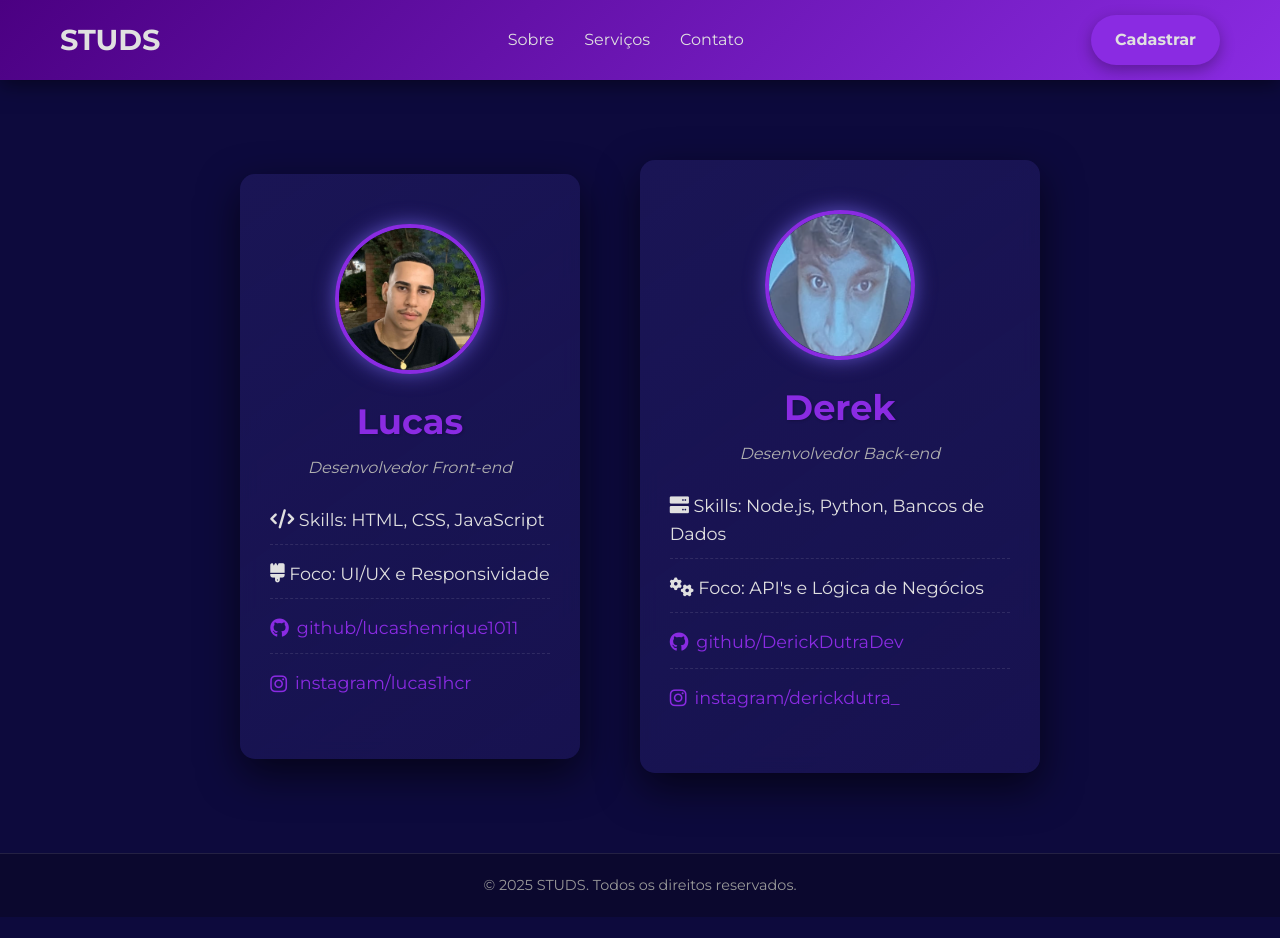
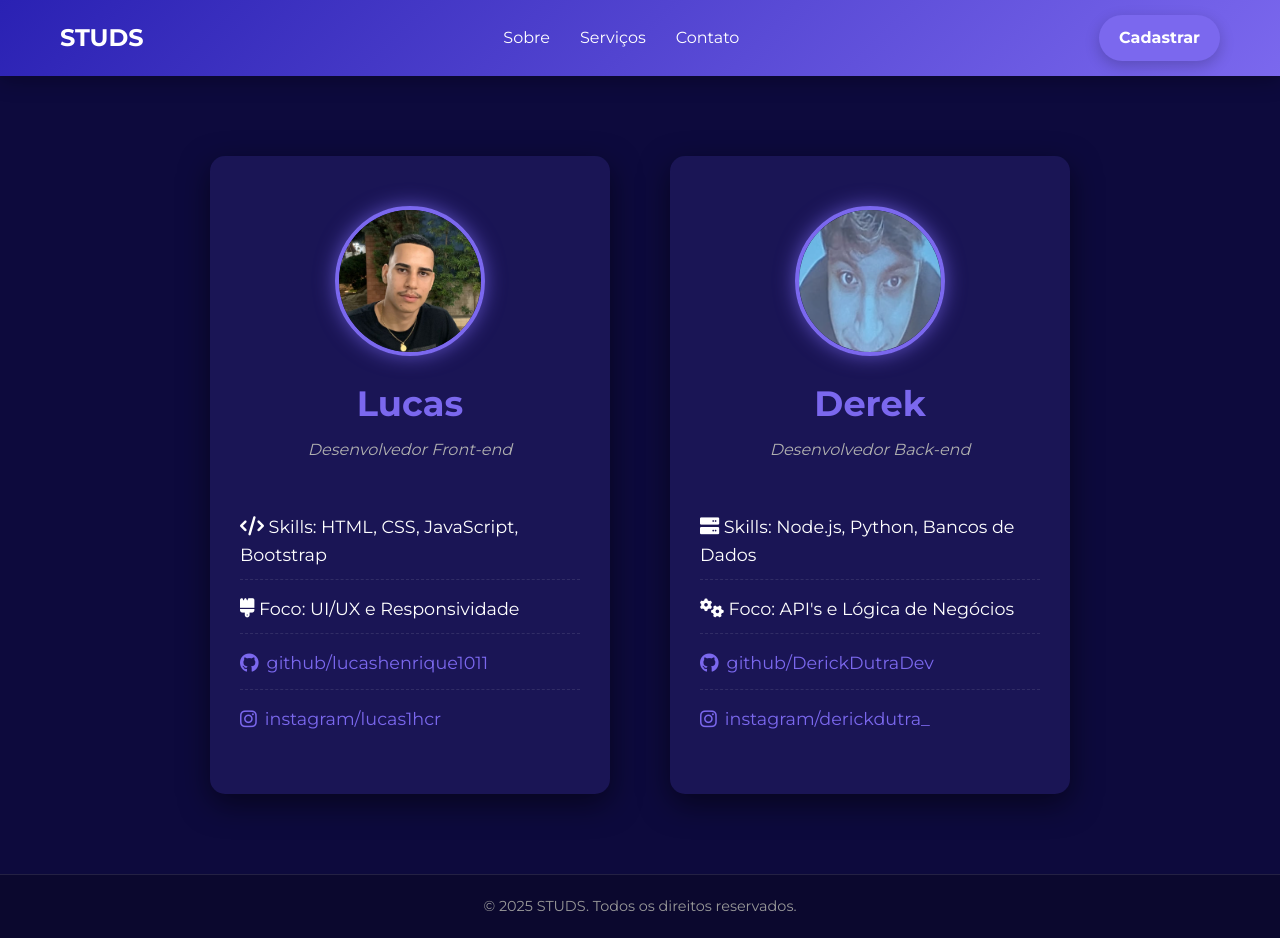
Before and after one commit to DerickDutraDev/studs, a plain HTML site: page front-end/html/contato.html in a window 1280 px wide. Before the commit the page ends 917 px from the top, so only its background shows below. Drawn offline with Linux system fonts and the light colour scheme.

Commit message:
melhoria sobre/contato

```diff
--- a/front-end/css/contato.css
+++ b/front-end/css/contato.css
@@ -1,11 +1,16 @@
+/*
+ * Ajuste de CSS para a página 'Contato'
+ * Utiliza as mesmas variáveis e estilos do CSS principal para consistência.
+ */
+
 /* Definição de cores e fontes usando variáveis */
 :root {
-    --primary-color: #4B0082; /* Roxo-escuro */
-    --secondary-color: #8A2BE2; /* Roxo-azulado */
-    --bg-color: #0d0a3d; /* Roxo-muito-escuro */
-    --text-color: #e0e0e0; /* Cinza-claro */
-    --form-bg-color: #1a1555; /* Roxo-azulado-escuro */
-    --input-bg-color: #2e268a; /* Roxo-azulado-claro */
+    --primary-color: #2a21b3;
+    --secondary-color: #7b68ee;
+    --bg-color: #0d0a3d;
+    --text-color: #ffffff;
+    --form-bg-color: #1a1555;
+    --input-bg-color: #2e268a;
     --font-family: 'Montserrat', sans-serif;
 }
 
@@ -21,14 +26,14 @@ body {
     background-color: var(--bg-color);
     color: var(--text-color);
     line-height: 1.6;
-    overflow-x: hidden; /* Previne scroll horizontal */
+    overflow-x: hidden;
 }
 
 /* Estilos do cabeçalho */
 .main-header {
     background: linear-gradient(135deg, var(--primary-color), var(--secondary-color));
     padding: 15px 0;
-    box-shadow: 0 4px 20px rgba(0, 0, 0, 0.5);
+    box-shadow: 0 4px 20px rgba(0, 0, 0, 0.3);
     position: sticky;
     top: 0;
     z-index: 1000;
@@ -44,15 +49,15 @@ body {
 }
 
 .logo {
-    font-size: 1.8rem;
+    font-size: 1.5rem;
     font-weight: 700;
     text-decoration: none;
     color: var(--text-color);
-    transition: transform 0.3s ease;
+    transition: none;
 }
 
 .logo:hover {
-    transform: scale(1.05);
+    transform: none;
 }
 
 .nav-menu {
@@ -64,30 +69,30 @@ body {
     font-size: 1rem;
     text-decoration: none;
     color: var(--text-color);
-    transition: color 0.3s ease, border-bottom 0.3s ease;
+    transition: color 0.3s ease-in-out;
 }
 
 .nav-link:hover {
     color: #c9c9ff;
-    border-bottom: 2px solid #c9c9ff;
-    padding-bottom: 2px;
+    border-bottom: none;
+    padding-bottom: 0;
 }
 
 .cta-button {
     background-color: var(--secondary-color);
     color: var(--text-color);
-    padding: 12px 24px;
+    padding: 10px 20px;
     border-radius: 50px;
     text-decoration: none;
     font-weight: 700;
-    transition: transform 0.3s ease, background-color 0.3s ease, box-shadow 0.3s ease;
-    box-shadow: 0 5px 15px rgba(0, 0, 0, 0.3);
+    transition: transform 0.3s ease-in-out, background-color 0.3s ease;
+    box-shadow: 0 5px 15px rgba(0, 0, 0, 0.2);
 }
 
 .cta-button:hover {
     background-color: #9370db;
-    transform: translateY(-5px);
-    box-shadow: 0 10px 25px rgba(0, 0, 0, 0.4);
+    transform: translateY(-3px);
+    box-shadow: 0 8px 20px rgba(0, 0, 0, 0.3);
 }
 
 /* --- Estilos da seção principal (Contato) --- */
@@ -95,7 +100,7 @@ main {
     display: flex;
     min-height: calc(100vh - 80px - 100px);
     flex-wrap: wrap;
-    align-items: center;
+    align-items: stretch; /* Garante que os cards tenham a mesma altura */
     justify-content: center;
     gap: 60px;
     padding: 80px 20px;
@@ -105,18 +110,22 @@ main {
     background-color: var(--form-bg-color);
     padding: 50px 30px;
     border-radius: 15px;
-    box-shadow: 0 15px 40px rgba(0, 0, 0, 0.6);
+    box-shadow: 0 10px 30px rgba(0, 0, 0, 0.5);
     width: 100%;
     max-width: 400px;
     text-align: center;
-    transition: transform 0.4s ease, box-shadow 0.4s ease;
-    background: linear-gradient(145deg, var(--form-bg-color), rgba(26, 21, 85, 0.8));
-    backdrop-filter: blur(10px);
+    transition: transform 0.3s ease, box-shadow 0.3s ease;
+    background: var(--form-bg-color);
+    backdrop-filter: none;
+
+    /* NOVO: Transforma o box em um container flexível de coluna */
+    display: flex;
+    flex-direction: column;
 }
 
 .perfil-box:hover {
-    transform: translateY(-10px);
-    box-shadow: 0 15px 40px rgba(0, 0, 0, 0.6), 0 0 40px var(--secondary-color); /* Adiciona o brilho roxo-azulado */
+    transform: translateY(-5px);
+    box-shadow: 0 15px 40px rgba(0, 0, 0, 0.6), 0 0 20px var(--secondary-color);
 }
 
 .perfil-img-container {
@@ -141,7 +150,7 @@ main {
     font-size: 2.2rem;
     margin-bottom: 5px;
     color: var(--secondary-color);
-    text-shadow: 1px 1px 3px rgba(0, 0, 0, 0.2);
+    text-shadow: none;
 }
 
 .perfil-box p {
@@ -155,6 +164,9 @@ main {
     padding: 0;
     margin-top: 25px;
     text-align: left;
+
+    /* NOVO: Faz a lista crescer para ocupar o espaço extra */
+    flex-grow: 1;
 }
 
 .perfil-topicos li {
--- a/front-end/css/sobre.css
+++ b/front-end/css/sobre.css
@@ -1,11 +1,16 @@
+/*
+ * Ajuste de CSS para a página 'Sobre'
+ * Utiliza as mesmas variáveis e estilos do CSS principal para consistência.
+ */
+
 /* Definição de cores e fontes usando variáveis */
 :root {
-    --primary-color: #4B0082; /* Roxo-escuro */
-    --secondary-color: #8A2BE2; /* Roxo-azulado */
-    --bg-color: #0d0a3d; /* Roxo-muito-escuro */
-    --text-color: #e0e0e0; /* Cinza-claro */
-    --form-bg-color: #1a1555; /* Roxo-azulado-escuro */
-    --input-bg-color: #2e268a; /* Roxo-azulado-claro */
+    --primary-color: #2a21b3;
+    --secondary-color: #7b68ee;
+    --bg-color: #0d0a3d;
+    --text-color: #ffffff;
+    --form-bg-color: #1a1555;
+    --input-bg-color: #2e268a;
     --font-family: 'Montserrat', sans-serif;
 }
 
@@ -28,7 +33,7 @@ body {
 .main-header {
     background: linear-gradient(135deg, var(--primary-color), var(--secondary-color));
     padding: 15px 0;
-    box-shadow: 0 4px 20px rgba(0, 0, 0, 0.5);
+    box-shadow: 0 4px 20px rgba(0, 0, 0, 0.3);
     position: sticky;
     top: 0;
     z-index: 1000;
@@ -44,15 +49,15 @@ body {
 }
 
 .logo {
-    font-size: 1.8rem;
+    font-size: 1.5rem;
     font-weight: 700;
     text-decoration: none;
     color: var(--text-color);
-    transition: transform 0.3s ease;
+    transition: color 0.3s ease-in-out;
 }
 
 .logo:hover {
-    transform: scale(1.05);
+    color: #c9c9ff;
 }
 
 .nav-menu {
@@ -64,30 +69,28 @@ body {
     font-size: 1rem;
     text-decoration: none;
     color: var(--text-color);
-    transition: color 0.3s ease, border-bottom 0.3s ease;
+    transition: color 0.3s ease-in-out;
 }
 
 .nav-link:hover {
     color: #c9c9ff;
-    border-bottom: 2px solid #c9c9ff;
-    padding-bottom: 2px;
 }
 
 .cta-button {
     background-color: var(--secondary-color);
     color: var(--text-color);
-    padding: 12px 24px;
+    padding: 10px 20px;
     border-radius: 50px;
     text-decoration: none;
     font-weight: 700;
     transition: transform 0.3s ease, background-color 0.3s ease, box-shadow 0.3s ease;
-    box-shadow: 0 5px 15px rgba(0, 0, 0, 0.3);
+    box-shadow: 0 5px 15px rgba(0, 0, 0, 0.2);
 }
 
 .cta-button:hover {
     background-color: #9370db;
-    transform: translateY(-5px);
-    box-shadow: 0 10px 25px rgba(0, 0, 0, 0.4);
+    transform: translateY(-3px);
+    box-shadow: 0 8px 20px rgba(0, 0, 0, 0.3);
 }
 
 /* --- Estilos da seção principal (Sobre) --- */
@@ -103,11 +106,9 @@ main {
     background-color: var(--form-bg-color);
     padding: 60px 40px;
     border-radius: 15px;
-    box-shadow: 0 15px 40px rgba(0, 0, 0, 0.6);
+    box-shadow: 0 10px 30px rgba(0, 0, 0, 0.5);
     width: 100%;
     max-width: 1000px;
-    background: linear-gradient(145deg, rgba(26, 21, 85, 0.9), rgba(13, 10, 61, 0.8));
-    backdrop-filter: blur(10px);
 }
 
 .content-container {
@@ -128,7 +129,7 @@ main {
     margin-top: 40px;
     margin-bottom: 15px;
     color: var(--secondary-color);
-    border-bottom: 2px solid rgba(138, 43, 226, 0.3);
+    border-bottom: 2px solid rgba(123, 104, 238, 0.3);
     padding-bottom: 5px;
 }
 
@@ -178,6 +179,47 @@ main {
     display: flex;
     justify-content: center;
     gap: 20px;
+}
+
+/* Estilos para os botões na seção principal */
+.botaoFinal .botao {
+    flex: 1;
+    display: block;
+    width: 100%;
+    max-width: 200px;
+    padding: 15px;
+    border: none;
+    border-radius: 50px; /* Alterado: Mais arredondado */
+    font-size: 1rem;
+    cursor: pointer;
+    font-weight: 700;
+    text-align: center;
+    text-decoration: none;
+    color: var(--text-color);
+    transition: transform 0.3s ease, box-shadow 0.3s ease;
+}
+
+.botaoFinal .botao:first-child {
+    background-color: var(--secondary-color);
+    box-shadow: 0 5px 15px rgba(0, 0, 0, 0.2);
+}
+
+.botaoFinal .botao:first-child:hover {
+    background-color: #9370db;
+    transform: translateY(-3px);
+    box-shadow: 0 8px 20px rgba(0, 0, 0, 0.3), 0 0 10px 5px rgba(123, 104, 238, 0.5); /* Adicionado: Efeito de brilho */
+}
+
+.botaoFinal .botao:last-child {
+    background-color: transparent;
+    border: 2px solid var(--secondary-color);
+    box-shadow: 0 5px 15px rgba(0, 0, 0, 0.2);
+}
+
+.botaoFinal .botao:last-child:hover {
+    background-color: var(--secondary-color);
+    transform: translateY(-3px);
+    box-shadow: 0 8px 20px rgba(0, 0, 0, 0.3);
 }
 
 /* Estilos do rodapé */
@@ -232,7 +274,7 @@ footer {
         align-items: center;
     }
 
-    .botaoFinal a {
+    .botaoFinal .botao {
         width: 100%;
         max-width: 250px;
         margin: 5px 0;
--- a/front-end/html/contato.html
+++ b/front-end/html/contato.html
@@ -1,5 +1,6 @@
 <!DOCTYPE html>
 <html lang="pt-br">
+
 <head>
     <meta charset="UTF-8">
     <meta name="viewport" content="width=device-width, initial-scale=1.0">
@@ -10,6 +11,7 @@
     <link rel="stylesheet" href="https://cdnjs.cloudflare.com/ajax/libs/font-awesome/6.0.0-beta3/css/all.min.css">
     <link rel="stylesheet" href="/css/contato.css">
 </head>
+
 <body>
     <header class="main-header">
         <div class="header-container">
@@ -32,10 +34,12 @@
                 <h1>Lucas</h1>
                 <p>Desenvolvedor Front-end</p>
                 <ul class="perfil-topicos">
-                    <li><i class="fas fa-code icon"></i> Skills: HTML, CSS, JavaScript</li>
+                    <li><i class="fas fa-code icon"></i> Skills: HTML, CSS, JavaScript, Bootstrap</li>
                     <li><i class="fas fa-brush icon"></i> Foco: UI/UX e Responsividade</li>
-                    <li><a href="https://github.com/lucashenrique1011" target="_blank"><i class="fab fa-github icon"></i> github/lucashenrique1011</a></li>
-                    <li><a href="https://www.instagram.com/lucas1hcr?igsh=eHdjZWZxdzh5cXI1" target="_blank"><i class="fab fa-instagram icon"></i> instagram/lucas1hcr</a></li>
+                    <li><a href="https://github.com/lucashenrique1011" target="_blank"><i
+                                class="fab fa-github icon"></i> github/lucashenrique1011</a></li>
+                    <li><a href="https://www.instagram.com/lucas1hcr?igsh=eHdjZWZxdzh5cXI1" target="_blank"><i
+                                class="fab fa-instagram icon"></i> instagram/lucas1hcr</a></li>
                 </ul>
             </div>
         </section>
@@ -49,8 +53,10 @@
                 <ul class="perfil-topicos">
                     <li><i class="fas fa-server icon"></i> Skills: Node.js, Python, Bancos de Dados</li>
                     <li><i class="fas fa-cogs icon"></i> Foco: API's e Lógica de Negócios</li>
-                    <li><a href="https://github.com/DerickDutraDev" target="_blank"><i class="fab fa-github icon"></i> github/DerickDutraDev</a></li>
-                    <li><a href="https://www.instagram.com/derickdutra_/?utm_source=ig_web_button_share_sheet" target="_blank"><i class="fab fa-instagram icon"></i> instagram/derickdutra_</a></li>
+                    <li><a href="https://github.com/DerickDutraDev" target="_blank"><i class="fab fa-github icon"></i>
+                            github/DerickDutraDev</a></li>
+                    <li><a href="https://www.instagram.com/derickdutra_/?utm_source=ig_web_button_share_sheet"
+                            target="_blank"><i class="fab fa-instagram icon"></i> instagram/derickdutra_</a></li>
                 </ul>
             </div>
         </section>
@@ -61,4 +67,5 @@
     </footer>
 
 </body>
+
 </html>
```
Also changed, not shown: front-end/html/sobre.html (+56 -17 lines), back-end/app.js (line endings or trailing spaces), 1 other file.
